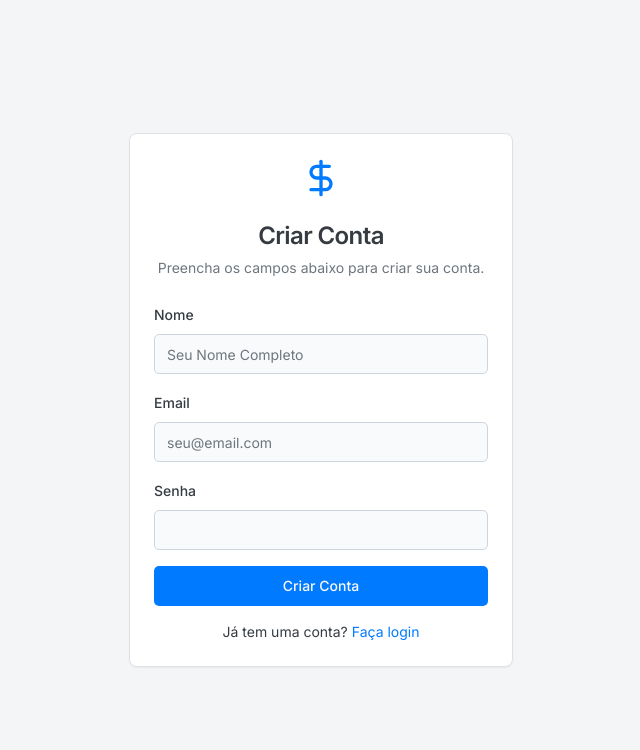
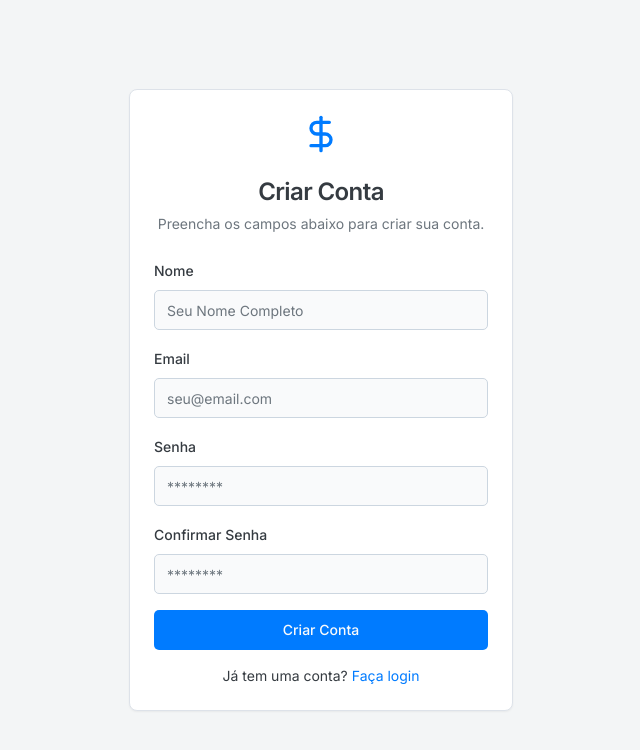
Before and after one commit to fanf2025/Contas-a-pagar, a React (Vite) app: page /register in a window 1280 px wide. Shown: the top 750 px of the page, without its empty margins (319-959 px from the left). Built offline with nearby package versions, Linux system fonts and the light colour scheme.

Commit message:
feat: Implement user registration functionality

```diff
--- a/src/pages/Register.tsx
+++ b/src/pages/Register.tsx
@@ -1,4 +1,9 @@
-import { Link } from 'react-router-dom'
+import { useState } from 'react'
+import { useForm } from 'react-hook-form'
+import { zodResolver } from '@hookform/resolvers/zod'
+import * as z from 'zod'
+import { Link, useNavigate } from 'react-router-dom'
+import { useAuthStore } from '@/stores/useAuthStore'
 import { Button } from '@/components/ui/button'
 import {
   Card,
@@ -7,11 +12,73 @@ import {
   CardHeader,
   CardTitle,
 } from '@/components/ui/card'
+import {
+  Form,
+  FormControl,
+  FormField,
+  FormItem,
+  FormLabel,
+  FormMessage,
+} from '@/components/ui/form'
 import { Input } from '@/components/ui/input'
-import { Label } from '@/components/ui/label'
-import { DollarSign } from 'lucide-react'
+import { Alert, AlertDescription, AlertTitle } from '@/components/ui/alert'
+import { AlertCircle, DollarSign, Loader2 } from 'lucide-react'
+import { toast } from 'sonner'
+
+const registerSchema = z
+  .object({
+    name: z
+      .string()
+      .min(3, { message: 'O nome deve ter pelo menos 3 caracteres.' }),
+    email: z.string().email({ message: 'Por favor, insira um email válido.' }),
+    password: z
+      .string()
+      .min(6, { message: 'A senha deve ter pelo menos 6 caracteres.' }),
+    confirmPassword: z.string(),
+  })
+  .refine((data) => data.password === data.confirmPassword, {
+    message: 'As senhas não coincidem.',
+    path: ['confirmPassword'],
+  })
+
+type RegisterFormValues = z.infer<typeof registerSchema>
 
 const RegisterPage = () => {
+  const navigate = useNavigate()
+  const registerUser = useAuthStore((state) => state.register)
+  const [error, setError] = useState<string | null>(null)
+  const [isLoading, setIsLoading] = useState(false)
+
+  const form = useForm<RegisterFormValues>({
+    resolver: zodResolver(registerSchema),
+    defaultValues: {
+      name: '',
+      email: '',
+      password: '',
+      confirmPassword: '',
+    },
+  })
+
+  const onSubmit = async (data: RegisterFormValues) => {
+    setIsLoading(true)
+    setError(null)
+    try {
+      await registerUser(data.name, data.email, data.password)
+      toast.success('Conta criada com sucesso!', {
+        description: 'Você será redirecionado para a página de login.',
+      })
+      navigate('/login')
+    } catch (err) {
+      if (err instanceof Error) {
+        setError(err.message)
+      } else {
+        setError('Ocorreu um erro inesperado ao criar a conta.')
+      }
+    } finally {
+      setIsLoading(false)
+    }
+  }
+
   return (
     <div className="flex items-center justify-center min-h-screen bg-muted/40">
       <Card className="w-full max-w-sm animate-fade-in">
@@ -25,28 +92,91 @@ const RegisterPage = () => {
           </CardDescription>
         </CardHeader>
         <CardContent>
-          <div className="space-y-4">
-            <div className="space-y-2">
-              <Label htmlFor="name">Nome</Label>
-              <Input id="name" placeholder="Seu Nome Completo" required />
-            </div>
-            <div className="space-y-2">
-              <Label htmlFor="email">Email</Label>
-              <Input
-                id="email"
-                type="email"
-                placeholder="seu@email.com"
-                required
+          <Form {...form}>
+            <form onSubmit={form.handleSubmit(onSubmit)} className="space-y-4">
+              {error && (
+                <Alert variant="destructive">
+                  <AlertCircle className="h-4 w-4" />
+                  <AlertTitle>Erro no Cadastro</AlertTitle>
+                  <AlertDescription>{error}</AlertDescription>
+                </Alert>
+              )}
+              <FormField
+                control={form.control}
+                name="name"
+                render={({ field }) => (
+                  <FormItem>
+                    <FormLabel>Nome</FormLabel>
+                    <FormControl>
+                      <Input
+                        placeholder="Seu Nome Completo"
+                        {...field}
+                        disabled={isLoading}
+                      />
+                    </FormControl>
+                    <FormMessage />
+                  </FormItem>
+                )}
               />
-            </div>
-            <div className="space-y-2">
-              <Label htmlFor="password">Senha</Label>
-              <Input id="password" type="password" required />
-            </div>
-            <Button type="submit" className="w-full">
-              Criar Conta
-            </Button>
-          </div>
+              <FormField
+                control={form.control}
+                name="email"
+                render={({ field }) => (
+                  <FormItem>
+                    <FormLabel>Email</FormLabel>
+                    <FormControl>
+                      <Input
+                        placeholder="seu@email.com"
+                        {...field}
+                        disabled={isLoading}
+                      />
+                    </FormControl>
+                    <FormMessage />
+                  </FormItem>
+                )}
+              />
+              <FormField
+                control={form.control}
+                name="password"
+                render={({ field }) => (
+                  <FormItem>
+                    <FormLabel>Senha</FormLabel>
+                    <FormControl>
+                      <Input
+                        type="password"
+                        placeholder="********"
+                        {...field}
+                        disabled={isLoading}
+                      />
+                    </FormControl>
+                    <FormMessage />
+                  </FormItem>
+                )}
+              />
+              <FormField
+                control={form.control}
+                name="confirmPassword"
+                render={({ field }) => (
+                  <FormItem>
+                    <FormLabel>Confirmar Senha</FormLabel>
+                    <FormControl>
+                      <Input
+                        type="password"
+                        placeholder="********"
+                        {...field}
+                        disabled={isLoading}
+                      />
+                    </FormControl>
+                    <FormMessage />
+                  </FormItem>
+                )}
+              />
+              <Button type="submit" className="w-full" disabled={isLoading}>
+                {isLoading && <Loader2 className="mr-2 h-4 w-4 animate-spin" />}
+                Criar Conta
+              </Button>
+            </form>
+          </Form>
           <div className="mt-4 text-center text-sm">
             Já tem uma conta?{' '}
             <Link to="/login" className="text-primary hover:underline">
--- a/src/stores/useAuthStore.ts
+++ b/src/stores/useAuthStore.ts
@@ -4,32 +4,62 @@ import { persist, createJSONStorage } from 'zustand/middleware'
 interface User {
   email: string
   name: string
+  password?: string // Keep password for mock registration
 }
 
 interface AuthState {
   isAuthenticated: boolean
   user: User | null
+  users: User[] // To simulate a user database
   login: (email: string, password: string) => Promise<void>
+  register: (name: string, email: string, password: string) => Promise<void>
   logout: () => void
 }
 
 export const useAuthStore = create<AuthState>()(
   persist(
-    (set) => ({
+    (set, get) => ({
       isAuthenticated: false,
       user: null,
+      users: [
+        {
+          email: 'user@example.com',
+          name: 'John Doe',
+          password: 'password123',
+        },
+      ],
       login: async (email, password) => {
-        // Mock API call
         return new Promise((resolve, reject) => {
           setTimeout(() => {
-            if (email === 'user@example.com' && password === 'password123') {
+            const user = get().users.find(
+              (u) => u.email === email && u.password === password,
+            )
+            if (user) {
+              // eslint-disable-next-line @typescript-eslint/no-unused-vars
+              const { password, ...userWithoutPassword } = user
               set({
                 isAuthenticated: true,
-                user: { email: 'user@example.com', name: 'John Doe' },
+                user: userWithoutPassword,
               })
               resolve()
             } else {
               reject(new Error('Email ou senha inválidos'))
+            }
+          }, 1000)
+        })
+      },
+      register: async (name, email, password) => {
+        return new Promise((resolve, reject) => {
+          setTimeout(() => {
+            const { users } = get()
+            const userExists = users.some((u) => u.email === email)
+
+            if (userExists) {
+              reject(new Error('Este email já está em uso.'))
+            } else {
+              const newUser = { name, email, password }
+              set({ users: [...users, newUser] })
+              resolve()
             }
           }, 1000)
         })
```
